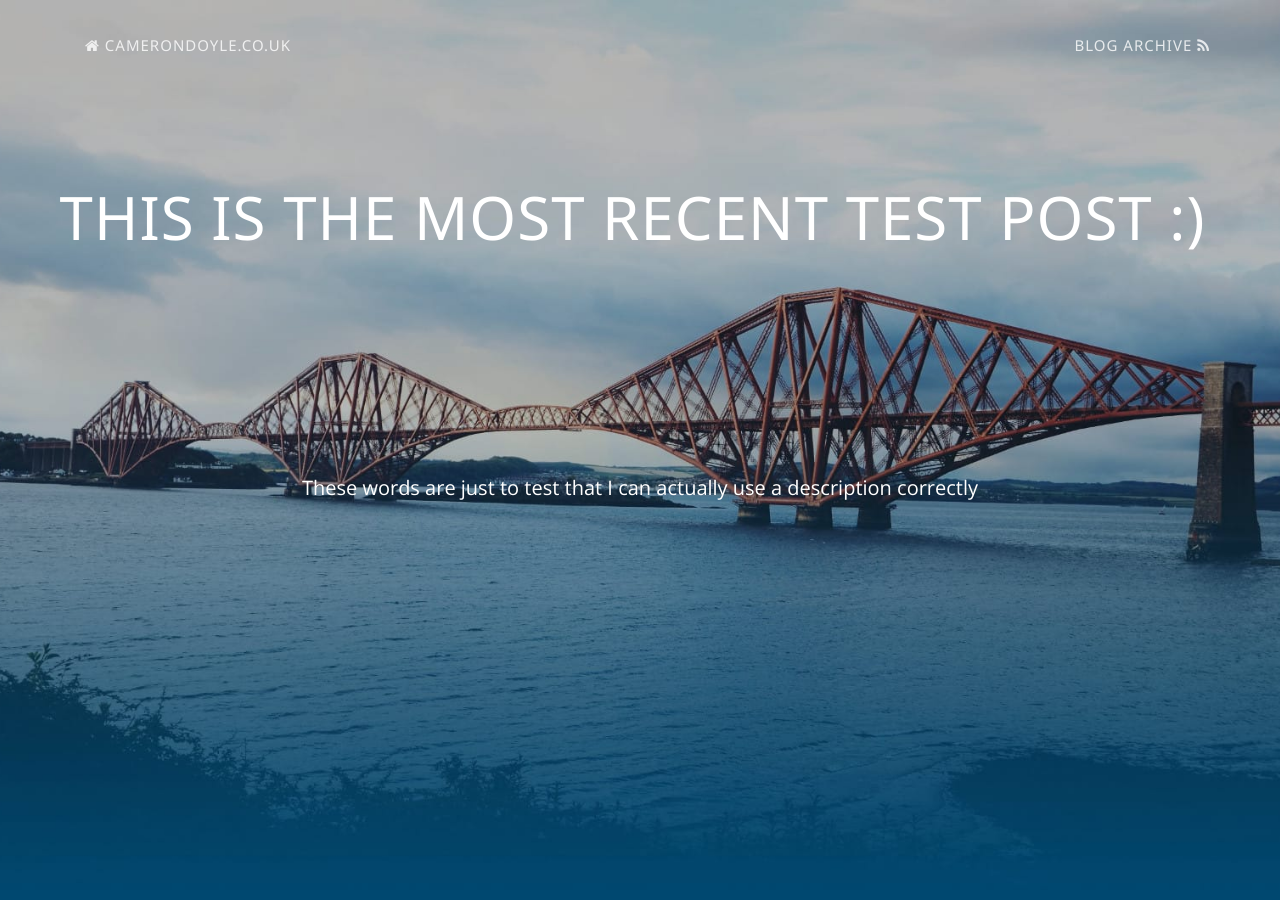
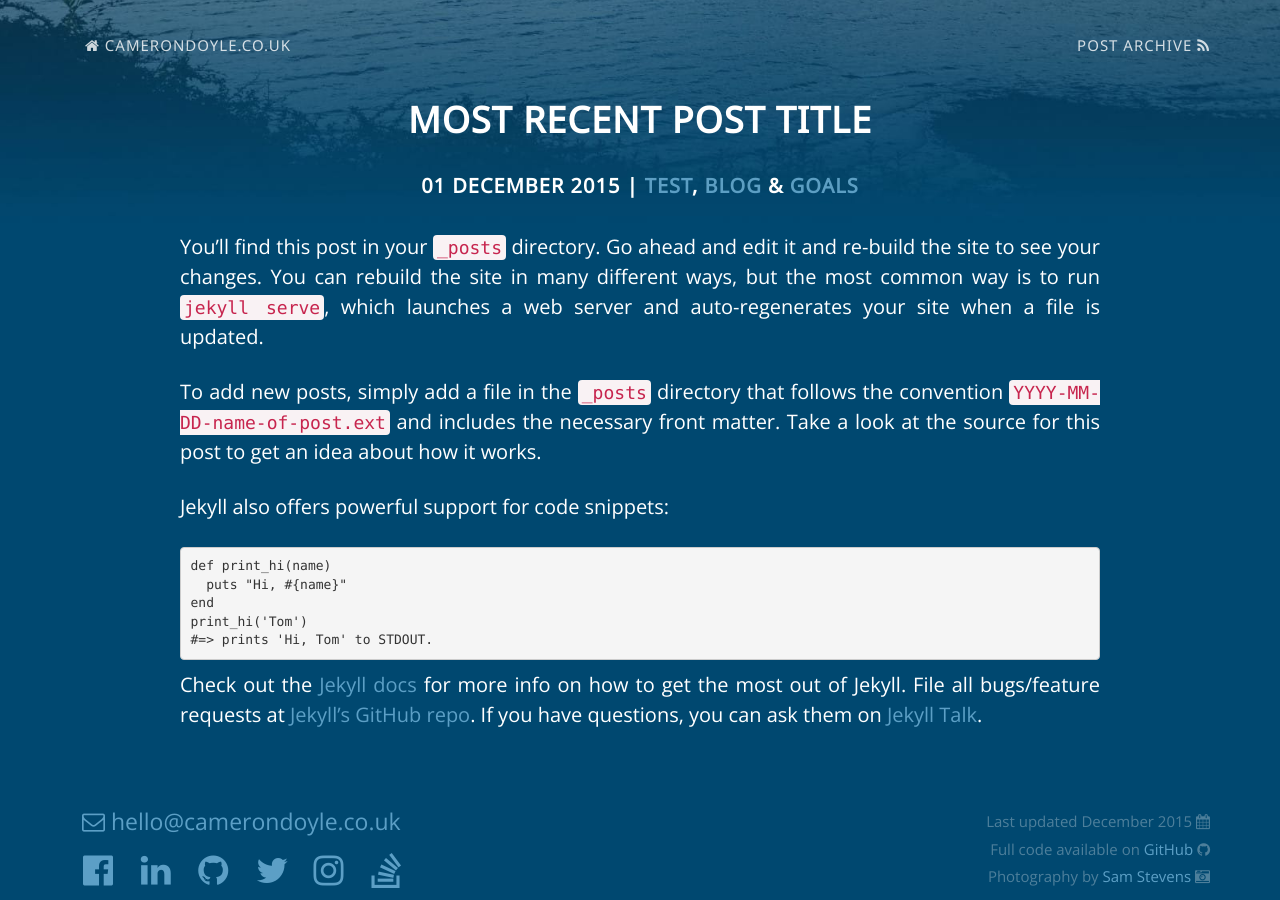
Before and after one commit to CameronD17/camerond17.github.io, a Jekyll site: the page built from blog/_posts/2015-12-01-most-recent-post-title.markdown, in a window 1280 px wide and 900 px high. Built offline with Jekyll 4.4.1, drawn with Linux system fonts in a browser that asks for light colours; nearby versions of some CDN libraries.

Commit message:
Changed blog layout to have a smaller header footprint, modified tag display

```diff
--- a/_layouts/blog.html
+++ b/_layouts/blog.html
@@ -12,9 +12,6 @@
                 <button type="button" class="navbar-toggle" data-toggle="collapse" data-target=".navbar-main-collapse">
                     <i class="fa fa-bars fa-lg"></i>
                 </button>
-                <a class="navbar-brand navbar-fixed-top page-scroll" href="#page-top">
-                    <span class="light">{{ page.title }}</span>
-                </a>
             </div>
             <div class="navbar-collapse collapse navbar-main-collapse">
                 <ul class="nav navbar-nav navbar-left">
@@ -24,27 +21,12 @@
                 </ul>
                 <ul class="nav navbar-nav navbar-right">
                     <li>
-                        <a class="page-scroll" href="{{ '/blog/' | prepend: site.url }}">Blog Archive <i class="fa fa-rss fa-fw"></i></a>
+                        <a class="page-scroll" href="{{ '/blog/' | prepend: site.url }}">Post Archive <i class="fa fa-rss fa-fw"></i></a>
                     </li>
                 </ul>
             </div>
         </div>
     </nav>
-
-    <!-- Intro Header -->
-    <header class="intro">
-        <div class="intro-body">
-            <div class="container">
-                <div class="row">
-                    <div class="col-md-8 col-md-offset-2 intro-bg">
-                        <p class="intro-text">
-                            {{ page.summary }}
-                        </p>
-                    </div>
-                </div>
-            </div>
-        </div>
-    </header>
 
     <div class="page-content">
         <div class="wrapper">
--- a/_layouts/post.html
+++ b/_layouts/post.html
@@ -1,6 +1,25 @@
 ---
 layout: blog
 ---
+<!-- Intro Header -->
+<header class="intro">
+    <div class="intro-body">
+        <div class="container">
+            <div class="row">
+                <div class="col-md-8 col-md-offset-2 intro-bg">
+                    <h1>
+                        {{ page.title }}
+                    </h1>
+                    <h4 class="intro-text">{{ page.date | date: "%d %B %Y" }} |
+                        {% for tag in page.tags %}
+                            <a href="{{ site.url }}/blog/tag/{{tag}}">{{tag}}</a>{% unless post.tags.size == 1 %}{% if forloop.rindex0 == 1 %} &{% elsif forloop.last == false %}, {% endif %}{% endunless %}
+                        {% endfor %}
+                    </h4>
+                </div>
+            </div>
+        </div>
+    </div>
+</header>
 
 <div class="container">
     <div class="col-lg-10 col-lg-offset-1">
--- a/assets/js/main.js
+++ b/assets/js/main.js
@@ -92,7 +92,7 @@ $('.read-more').click(function() {
     if ($(this).attr("aria-expanded") == "false")
     {
         $(this).find($(".fa")).removeClass('fa-toggle-down').addClass('fa-toggle-up');    // Switch the font-awesome up/down arrow
-        $(this).find($('span')).text($(this).text().replace('more','less'));            // Change text from 'more' to 'less'
+        $(this).find($('span')).text($(this).text().replace('more','less'));              // Change text from 'more' to 'less'
         $(this).find($('span')).text().trim();                                            // Trim trailing whitespace
     }
     else if($(this).attr("aria-expanded") == "true")
--- a/blog/_posts/2015-12-01-this-is-the-most-recent-test-post.markdown
+++ b/blog/_posts/2015-12-01-most-recent-post-title.markdown
@@ -1,9 +1,9 @@
 ---
 layout:     post
-title:      "This is the most recent test post :)"
+title:      "Most Recent Post Title"
 date:       2015-12-01 10:03:00 +0000
 summary:    "These words are just to test that I can actually use a description correctly"
-tags:       test blog jekyll goals
+tags:       test blog goals
 ---
 You’ll find this post in your `_posts` directory. Go ahead and edit it and re-build the site to see your changes. You can rebuild the site in many different ways, but the most common way is to run `jekyll serve`, which launches a web server and auto-regenerates your site when a file is updated.
 
--- /dev/null
+++ b/blog/tag/goals.markdown
@@ -0,0 +1,6 @@
+---
+layout:     blog_tag
+title:      Archive - Goals
+tag:        goals
+permalink:  /blog/tag/goals/
+---
--- a/index.html
+++ b/index.html
@@ -309,7 +309,7 @@ layout: home
                             <td class="post-title"><a href="{{ post.url | prepend: site.url }}">#{{ forloop.rindex }} - {{ post.title }}</a></td>
                             <td rowspan="2" class="post-date">{{ post.date | date: "%d %B %Y" }}<br \>
                             {% for tag in post.tags %}
-                                <a href="#">{{tag}}</a>{% unless post.tags.size == 1 %}{% if forloop.last == false %}, {% endif %}{% endunless %}
+                                <a href="{{ site.url }}/blog/tag/{{tag}}">{{tag}}</a>{% unless post.tags.size == 1 %}{% if forloop.rindex0 == 1 %} &{% elsif forloop.last == false %}, {% endif %}{% endunless %}
                             {% endfor %}</td>
                         </tr>
                         <tr>
```
Also changed, not shown: _layouts/blog_tag.html (added, +29 -0 lines), blog/_posts/2015-12-28-so-how-was-2015.markdown (added, +77 -0 lines), blog/index.html (+17 -4 lines), blog/_posts/2015-11-30-penultimate-test-post.markdown (renamed from blog/_posts/2015-11-30-this-is-the-penultimate-test-post.markdown).
